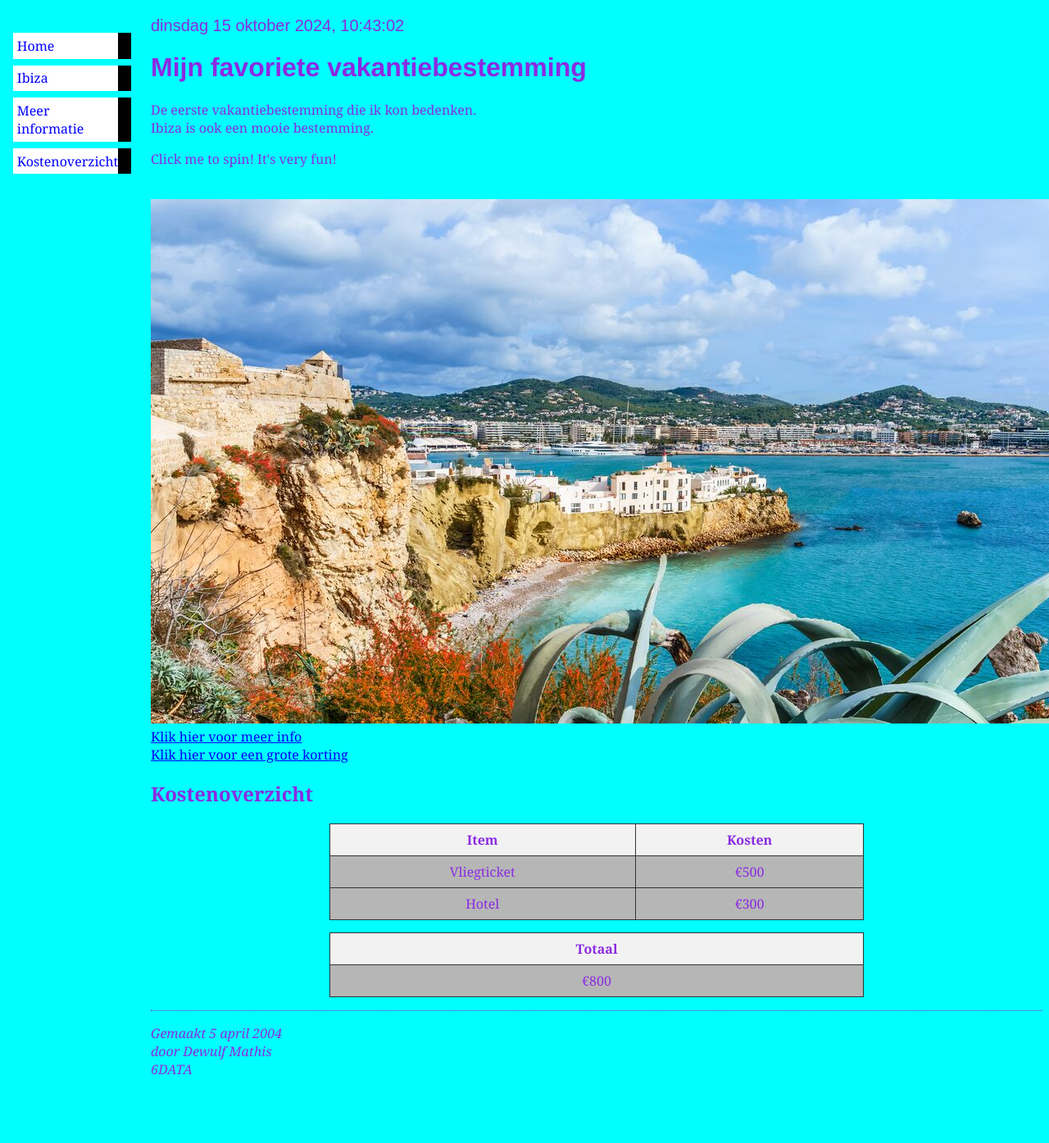
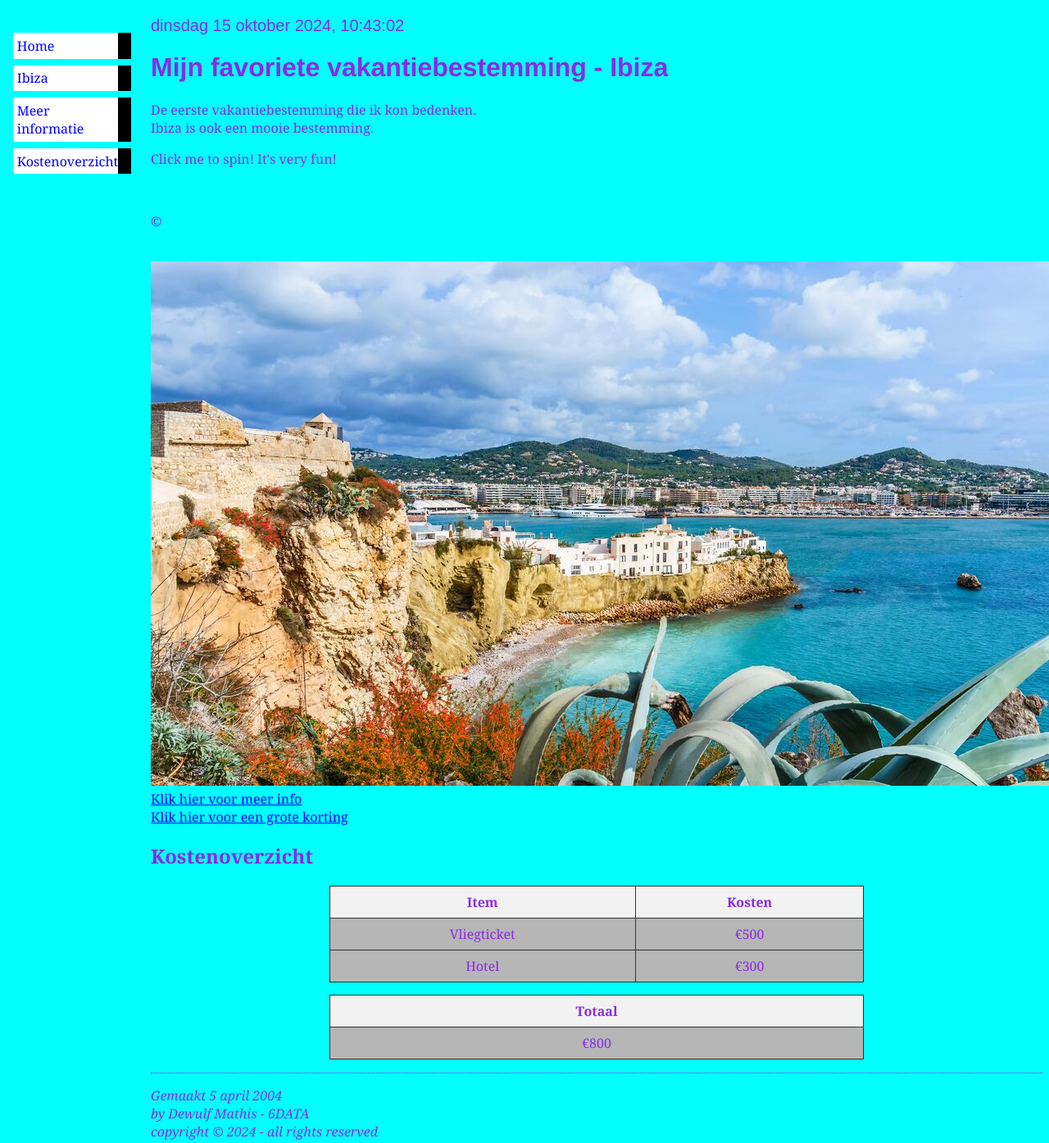
Before and after one commit to MathisDw/Website, a plain HTML site: page index.html in a window 1280 px wide. Shown: the top 1395 px of the page at 82% size. Before the commit the page ends 1324 px from the top, so only its background shows below. Drawn offline with Linux system fonts and the light colour scheme.

Commit message:
Update index.html

```diff
--- a/index.html
+++ b/index.html
@@ -26,17 +26,20 @@
 		<p id="datetime"></p>
 
 		<!-- Hier komt alle inhoud die aan de gebruiker wordt getoond, zoals tekst, afbeeldingen, links, enzovoort. -->
-		<h1 id="home">Mijn favoriete vakantiebestemming</h1>
+		<h1 id="home">Mijn favoriete vakantiebestemming - Ibiza</h1>
 		<!-- Hier komt de datum en tijd die de gebruiker kan zien. -->
 		<p id="datetime"></p>
 		<p>De eerste vakantiebestemming die ik kon bedenken.<br>
-            		Ibiza is ook een mooie bestemming.</p>
+            Ibiza is ook een mooie bestemming.</p>
 
-		<!-- Spinning text -->
-		<p id="spinning-text" onclick="toggleSpin()">
+		<!-- Spinning text, on click -->
+		<p class="spin-text" onclick="toggleSpin(this)">
 			Click me to spin! It's very fun!</p>
 		<br>
+		<p class="spin-text" onclick="toggleSpin(this)">&copy;</p>
+		<br>
 
+		<!-- Shaking image, on click -->
 		<img src="vakantie.jpg" alt="Afbeelding van de bestemming" id="about" class="shakeable" onclick="toggleShake()">
 		<br>
 		<a href="https://www.vakantiediscounter.be/spanje/ibiza?gad_source=1" id="links">Klik hier voor meer info</a>
@@ -71,9 +74,9 @@
 
 		<!-- Onderteken en dateer de pagina, wees beleefd! -->
 		<address>
-			Gemaakt 5 april 2004<br>
-			door Dewulf Mathis<br>
-			6DATA
+			Gemaakt 5 april 2004 <br>
+			by Dewulf Mathis - 6DATA <br>
+			copyright &copy; 2024 - all rights reserved
 		</address>
 		<!-- JavaScript -->
 		<script
```
